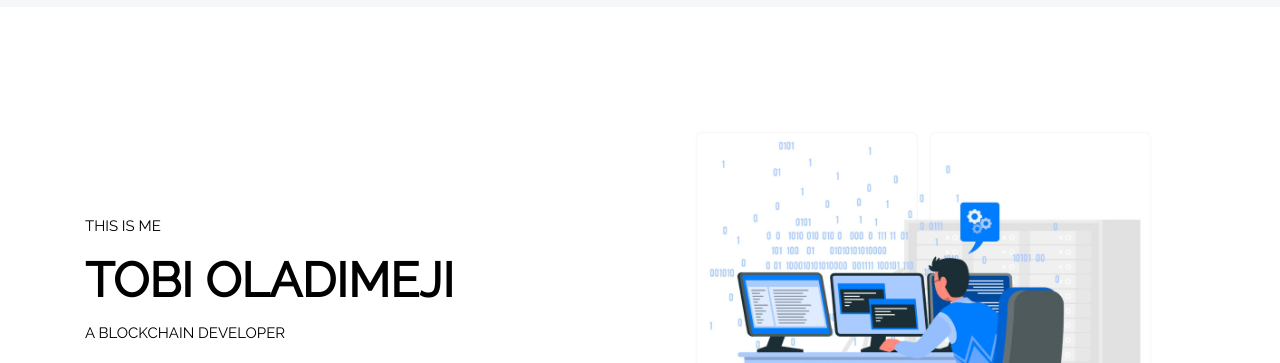
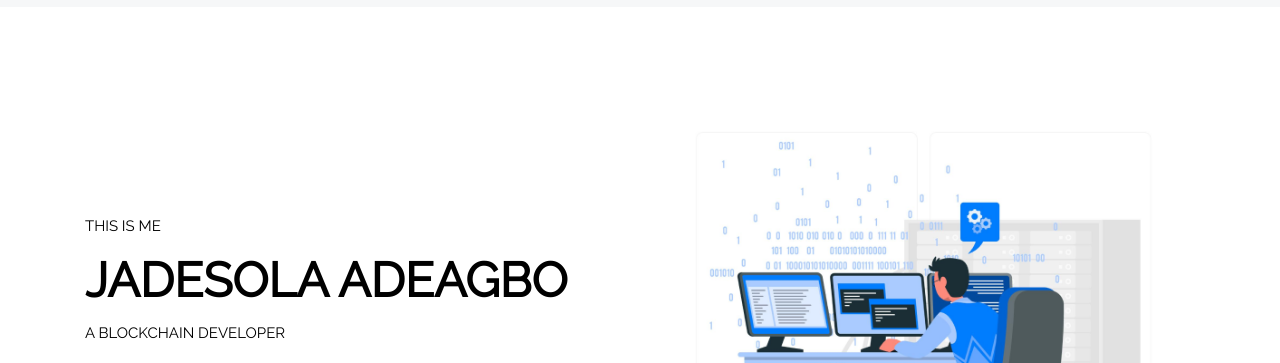
Before and after one commit to Rubies21/port, a plain HTML site: page index.html in a window 1280 px wide. Shown: the part 112-475 px from the top of the page. Drawn offline with nearby package versions, Linux system fonts and the light colour scheme.

Commit message:
Update index.html

```diff
--- a/index.html
+++ b/index.html
@@ -86,7 +86,7 @@
             data-aos-once="true"
           >
             <span class="heading-text">This is me</span>
-            <span class="heading-text heading-name">TOBI OLADIMEJI</span>
+            <span class="heading-text heading-name">JADESOLA ADEAGBO</span>
             <span class="heading-text"
               >A  Blockchain Developer</span
             >
```
